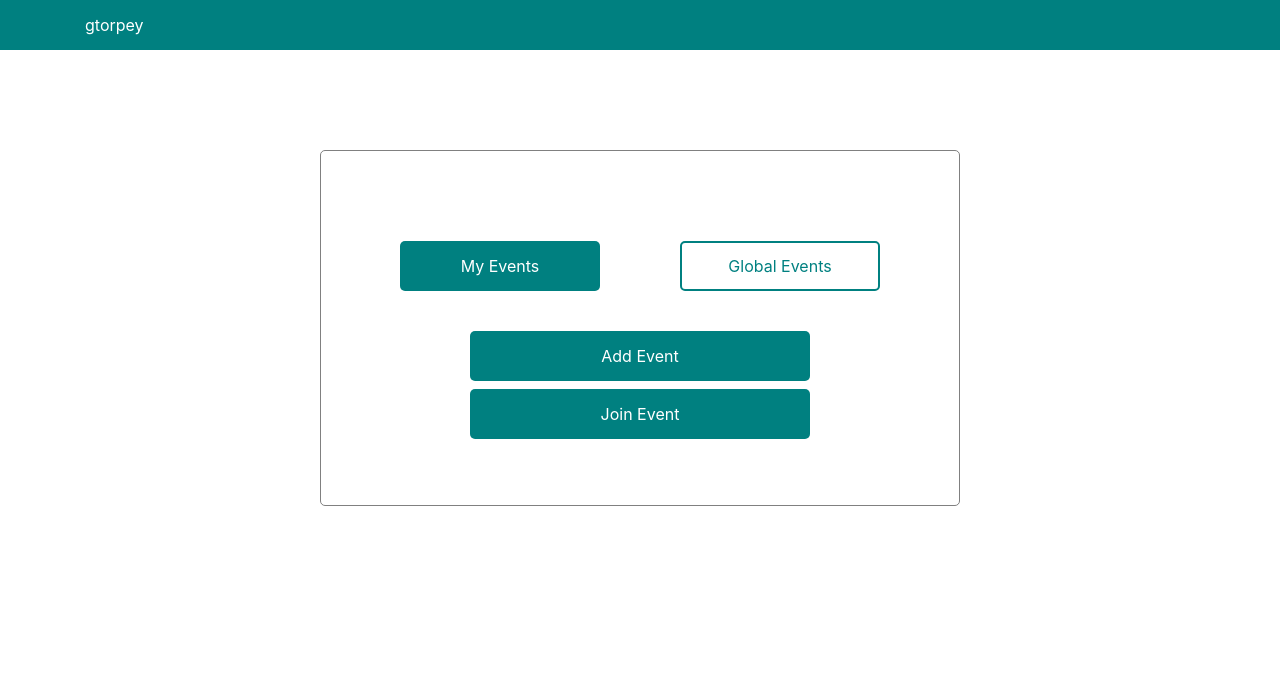
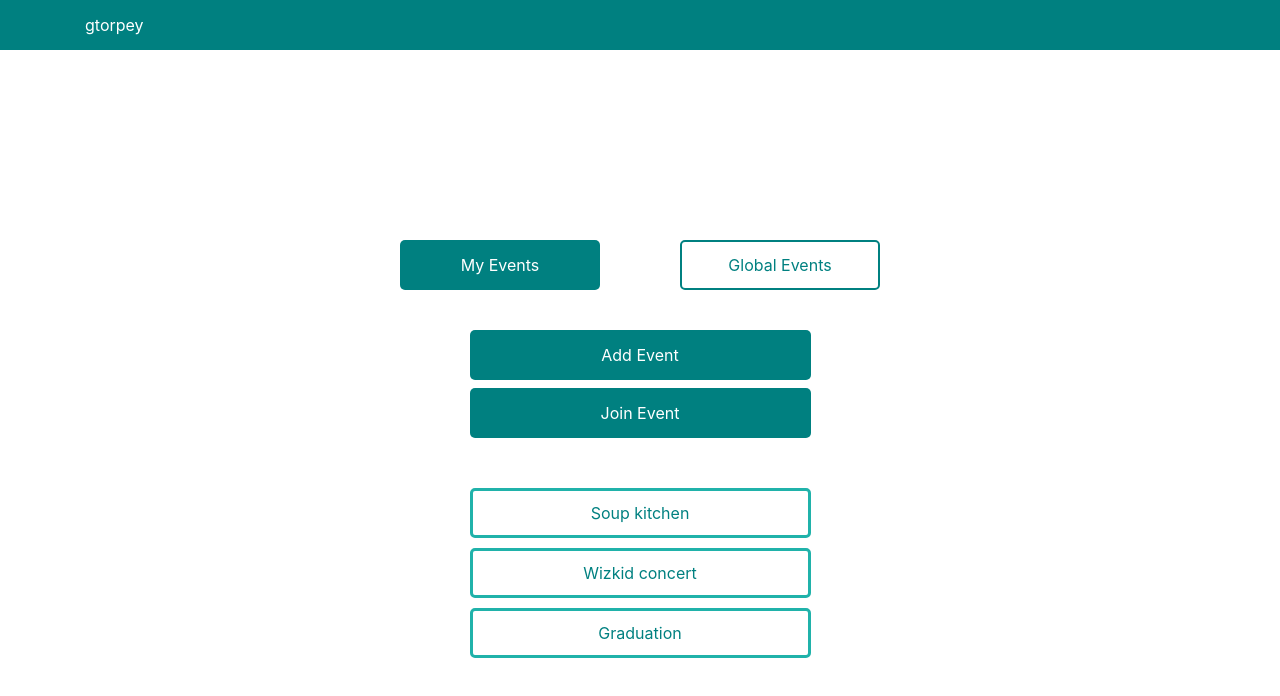
Before and after one commit to ameteku/remember, a React (Create React App) app in the folder frontend/: page /home in a window 1280 px wide. Shown: the top 696 px of the page. Built offline with nearby package versions, Linux system fonts and the light colour scheme; no server answers.

Commit message:
Created Event object and list population

```diff
--- /dev/null
+++ b/frontend/src/Event.css
@@ -0,0 +1,12 @@
+.eventBlock{
+    background-color: white;
+    color:lightseagreen;
+    border-style: solid;
+    border-radius: 5px;
+    border-color: lightseagreen;
+    color:teal;
+    height: 50px;
+    margin-bottom: 10px;
+    padding-top: 10px;
+    padding-bottom: 10px;
+}
--- /dev/null
+++ b/frontend/src/Event.js
@@ -0,0 +1,12 @@
+import "./Event.css";
+
+
+function Event(props){
+    return (
+        <div className="eventBlock">
+            {props.name}
+        </div>
+    )
+}
+
+export default Event;
--- a/frontend/src/HomePage.css
+++ b/frontend/src/HomePage.css
@@ -2,9 +2,6 @@
     margin:auto;
     width:50%;
     border-radius: 5px;
-    border: 1px;
-    border-style: solid;
-    border-color: #808080;
     margin-top: 100px;
     padding-top: 50px;
     padding: 50px 10px 50px 10px;
@@ -54,3 +51,8 @@
     background-color:teal;
     border-style: none;
 }
+
+.eventsList {
+    margin: 50px auto;
+    width: 55%;
+}
--- a/frontend/src/HomePage.js
+++ b/frontend/src/HomePage.js
@@ -1,10 +1,11 @@
 import React from "react";
 import Navbar from "./Navbar";
+import Event from "./Event";
 import './HomePage.css';
 
 function HomePage(){
     const [currentTab, updateTab] = React.useState(0);
-    const [events, updateEvents] = React.useState([]);
+    const [events, updateEvents] = React.useState([{name:"Soup kitchen"},{name:"Wizkid concert"},{name:"Graduation"}]);
     React.useEffect(() => {
         async function getData(url) {
             const response = await fetch(url, {
@@ -27,7 +28,7 @@ function HomePage(){
             });
         }, []);
     function mapEvents(event){
-
+        return <Event name={event.name} />
     }
 
 
@@ -64,9 +65,7 @@ function HomePage(){
                     <button className="btn-block stackBtn">Join Event</button>
                 </div>
                 <div className="eventsList">
-                    <ol>
-                       {events.map(mapEvents)}
-                    </ol>
+                    {events.map(mapEvents)}
                 </div>
             </div>
         </div>
```
